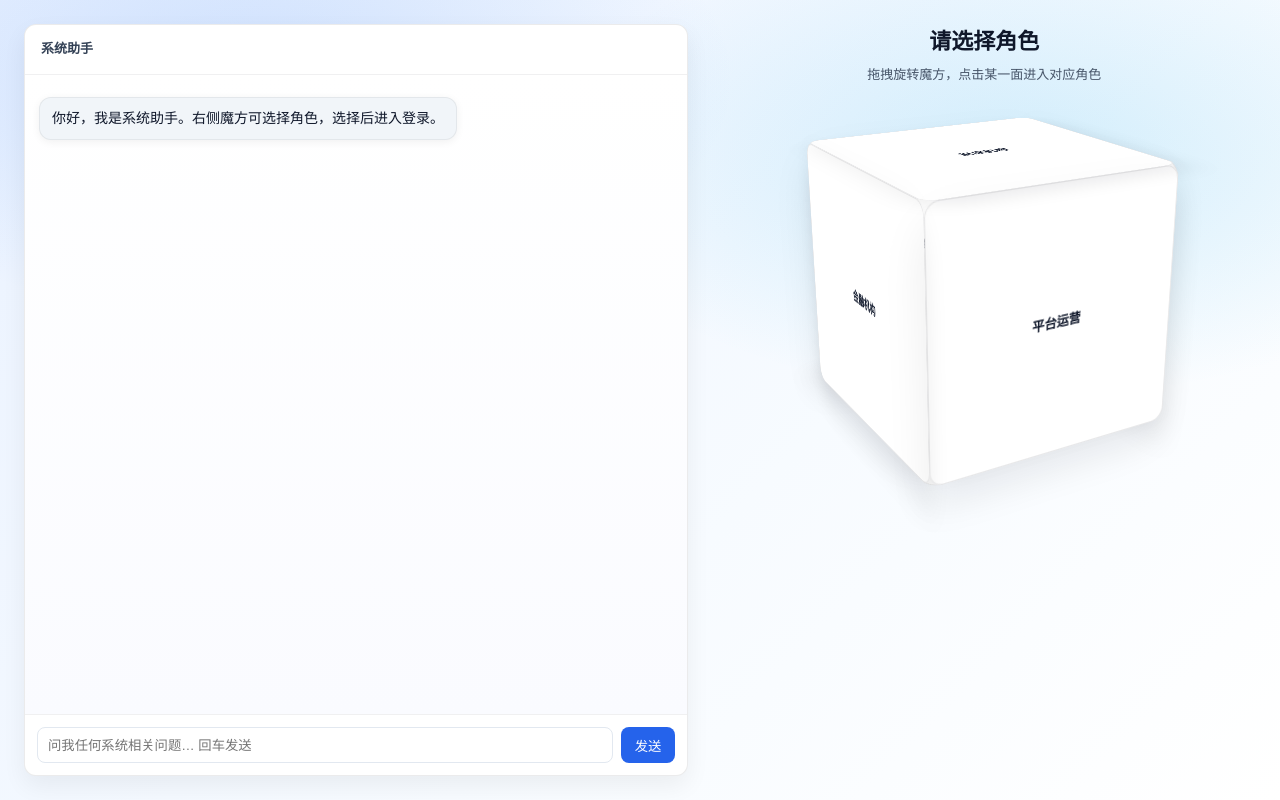
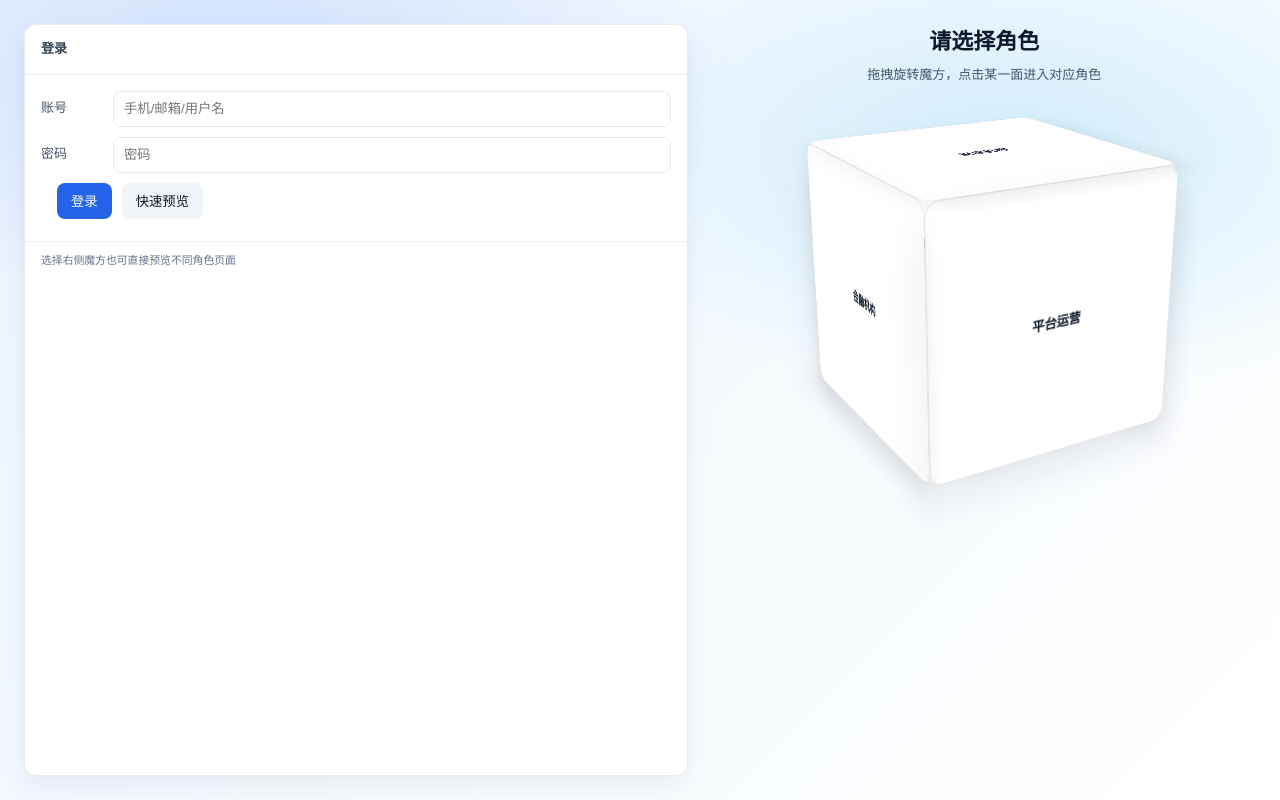
Before and after one commit to yancindy66/my-supply20250926, a Vue app in the folder my/: page /role-select in a window 1280 px wide. Built offline with nearby package versions, Linux system fonts and the light colour scheme; no server answers.

Commit message:
feat: RoleSelect升级为正式登录页(接/v1/auth/login+me，保留预览); 角色首页修正; 入库预约表单可提交并刷新; 联调配置更新

```diff
--- a/my/src/views/RoleSelect.vue
+++ b/my/src/views/RoleSelect.vue
@@ -1,15 +1,24 @@
 <template>
   <div class="rs-layout">
     <section class="chat-pane">
-      <div class="chat-header">系统助手</div>
-      <div class="chat-body" ref="chatBodyRef">
-        <div v-for="(m,i) in messages" :key="i" class="msg" :class="m.role">
-          <div class="bubble">{{ m.text }}</div>
+      <div class="chat-header">登录</div>
+      <div class="login-body">
+        <div class="login-row">
+          <label>账号</label>
+          <input v-model="username" placeholder="手机/邮箱/用户名" />
         </div>
+        <div class="login-row">
+          <label>密码</label>
+          <input v-model="password" type="password" placeholder="密码" />
+        </div>
+        <div class="login-actions">
+          <button @click="onLogin">登录</button>
+          <button class="ghost" @click="goPreview">快速预览</button>
+        </div>
+        <div v-if="message" class="hint">{{ message }}</div>
       </div>
-      <div class="chat-input">
-        <input v-model="inputText" placeholder="问我任何系统相关问题… 回车发送" @keyup.enter="send"/>
-        <button @click="send">发送</button>
+      <div class="chat-footer">
+        <small>选择右侧魔方也可直接预览不同角色页面</small>
       </div>
     </section>
 
@@ -35,19 +44,51 @@
 <script setup lang="ts">
 import { useRouter } from 'vue-router';
 import { ref, onMounted } from 'vue';
+import { login as apiLogin, me as apiMe } from '@/api/auth';
 const router = useRouter();
 // 聊天占位
-const messages = ref<Array<{role:'user'|'assistant'; text:string}>>([
-  { role:'assistant', text:'你好，我是系统助手。右侧魔方可选择角色，选择后进入登录。' }
-]);
-const inputText = ref('');
-const chatBodyRef = ref<HTMLElement|null>(null);
-function send(){
-  const t = inputText.value.trim(); if(!t) return;
-  messages.value.push({ role:'user', text:t }); inputText.value='';
-  setTimeout(()=>{ messages.value.push({ role:'assistant', text:'收到：'+t }); scrollChat(); }, 200);
+const username = ref('');
+const password = ref('');
+const message = ref('');
+async function onLogin(){
+  if(!username.value || !password.value){ message.value='请输入账号与密码'; return; }
+  message.value='';
+  try{
+    const resp:any = await apiLogin({ username: username.value, password: password.value });
+    const token = resp?.data?.token || '';
+    if(!token){ message.value='登录失败'; return; }
+    try{ localStorage.setItem('auth_token', token); }catch{}
+    const info:any = await apiMe();
+    const roles = info?.roles || [];
+    const type = info?.user?.type || '';
+    const roleKey = roles[0]?.role_key || type || 'operation';
+    try{ localStorage.setItem('role', roleKey); }catch{}
+    router.push(roleHome(mapRoleKeyToRoute(roleKey)));
+  }catch(_e:any){ message.value = '登录失败，请重试'; }
 }
-function scrollChat(){ try{ const el=chatBodyRef.value; if(el){ el.scrollTop = el.scrollHeight; } }catch{}
+function mapRoleKeyToRoute(roleKey: string){
+  if (roleKey==='platform' || roleKey==='platform_admin' || roleKey==='operation') return 'operation';
+  if (roleKey==='depositor' || roleKey==='inventory') return 'inventory';
+  if (roleKey==='warehouse' || roleKey==='warehouse_manager') return 'warehouse';
+  if (roleKey==='financial' || roleKey==='financial_org') return 'financial';
+  if (roleKey==='guarantee' || roleKey==='guarantee_org') return 'guarantee';
+  if (roleKey==='regulator') return 'regulator';
+  return 'operation';
+}
+function roleHome(r: string){
+  switch(r){
+    case 'operation': return '/dashboard';
+    case 'inventory': return '/inbound/apply';
+    case 'warehouse': return '/warehouse/list';
+    case 'financial': return '/financing/list';
+    case 'guarantee': return '/guarantee/dashboard';
+    case 'regulator': return '/monitor/overview';
+    default: return '/dashboard';
+  }
+}
+function goPreview(){
+  const currentRole = localStorage.getItem('role') || 'operation';
+  router.push(roleHome(String(currentRole)));
 }
 
 // 3D 魔方交互
@@ -67,8 +108,8 @@ function selectRole(roleKey: string) {
   try {
     localStorage.setItem('role', roleKey);
   } catch {}
-  // 先选角色再登录
-  router.push('/login');
+  // 直接进入各角色首页进行预览
+  router.push(roleHome(roleKey));
 }
 
 function onFaceClick(roleKey: string){ if(!roleKey) return; selectRole(roleKey); }
@@ -82,15 +123,15 @@ function onFaceClick(roleKey: string){ if(!roleKey) return; selectRole(roleKey);
 }
 .chat-pane{ flex:1 1 55%; display:flex; flex-direction:column; background:#fff; border:1px solid rgba(2,6,23,0.08); border-radius:12px; box-shadow:0 10px 24px rgba(2,6,23,0.06); overflow:hidden; }
 .chat-header{ padding:14px 16px; font-weight:600; border-bottom:1px solid rgba(2,6,23,0.06); }
-.chat-body{ flex:1; padding:14px; overflow:auto; background:linear-gradient(180deg,#ffffff, #fafbff); }
-.msg{ display:flex; margin:8px 0; }
-.msg.user{ justify-content:flex-end; }
-.bubble{ max-width:70%; padding:10px 12px; border-radius:12px; line-height:1.5; font-size:14px; box-shadow:0 2px 8px rgba(2,6,23,0.06); }
-.msg.assistant .bubble{ background:#f1f5f9; color:#0f172a; border:1px solid rgba(2,6,23,0.06); }
-.msg.user .bubble{ background:#2563eb; color:#fff; }
-.chat-input{ display:flex; gap:8px; padding:12px; border-top:1px solid rgba(2,6,23,0.06); }
-.chat-input input{ flex:1; height:36px; border:1px solid #e2e8f0; border-radius:8px; padding:0 10px; }
-.chat-input button{ height:36px; padding:0 14px; border:none; background:#2563eb; color:#fff; border-radius:8px; cursor:pointer; }
+.login-body{ padding:16px; display:flex; flex-direction:column; gap:10px; }
+.login-row{ display:flex; align-items:center; gap:8px; }
+.login-row label{ width:64px; color:#475569; }
+.login-row input{ flex:1; height:36px; border:1px solid #e2e8f0; border-radius:8px; padding:0 10px; }
+.login-actions{ display:flex; gap:10px; padding:0 16px 6px; }
+.login-actions button{ height:36px; padding:0 14px; border:none; border-radius:8px; background:#2563eb; color:#fff; cursor:pointer; }
+.login-actions .ghost{ background:#f1f5f9; color:#0f172a; }
+.hint{ color:#ef4444; padding:0 16px; }
+.chat-footer{ padding:8px 16px; border-top:1px solid rgba(2,6,23,0.06); color:#64748b; }
 
 .cube-pane{ flex:1 1 45%; display:flex; flex-direction:column; align-items:center; }
 .hero{ text-align:center; margin-bottom:14px; }
```
